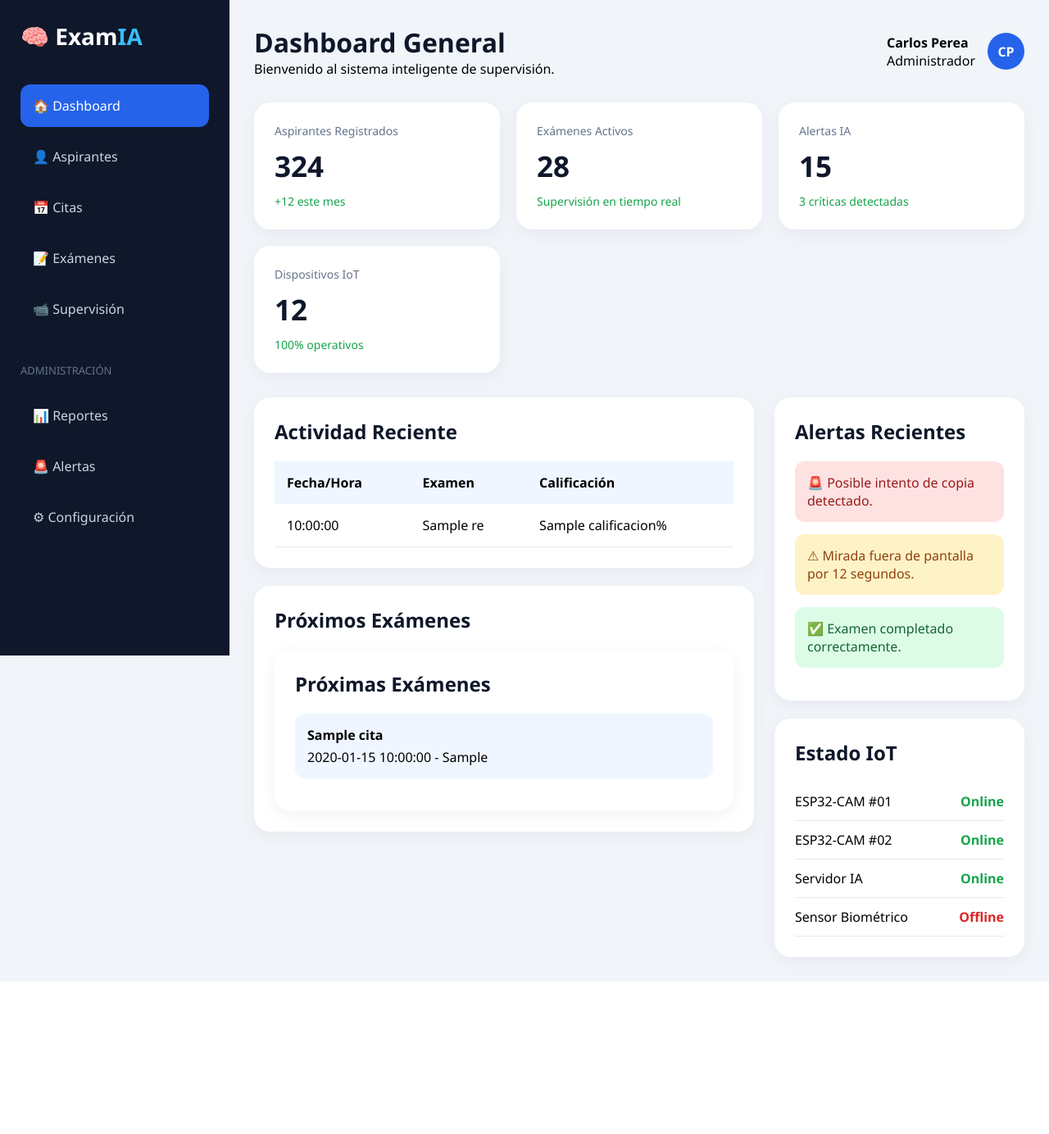
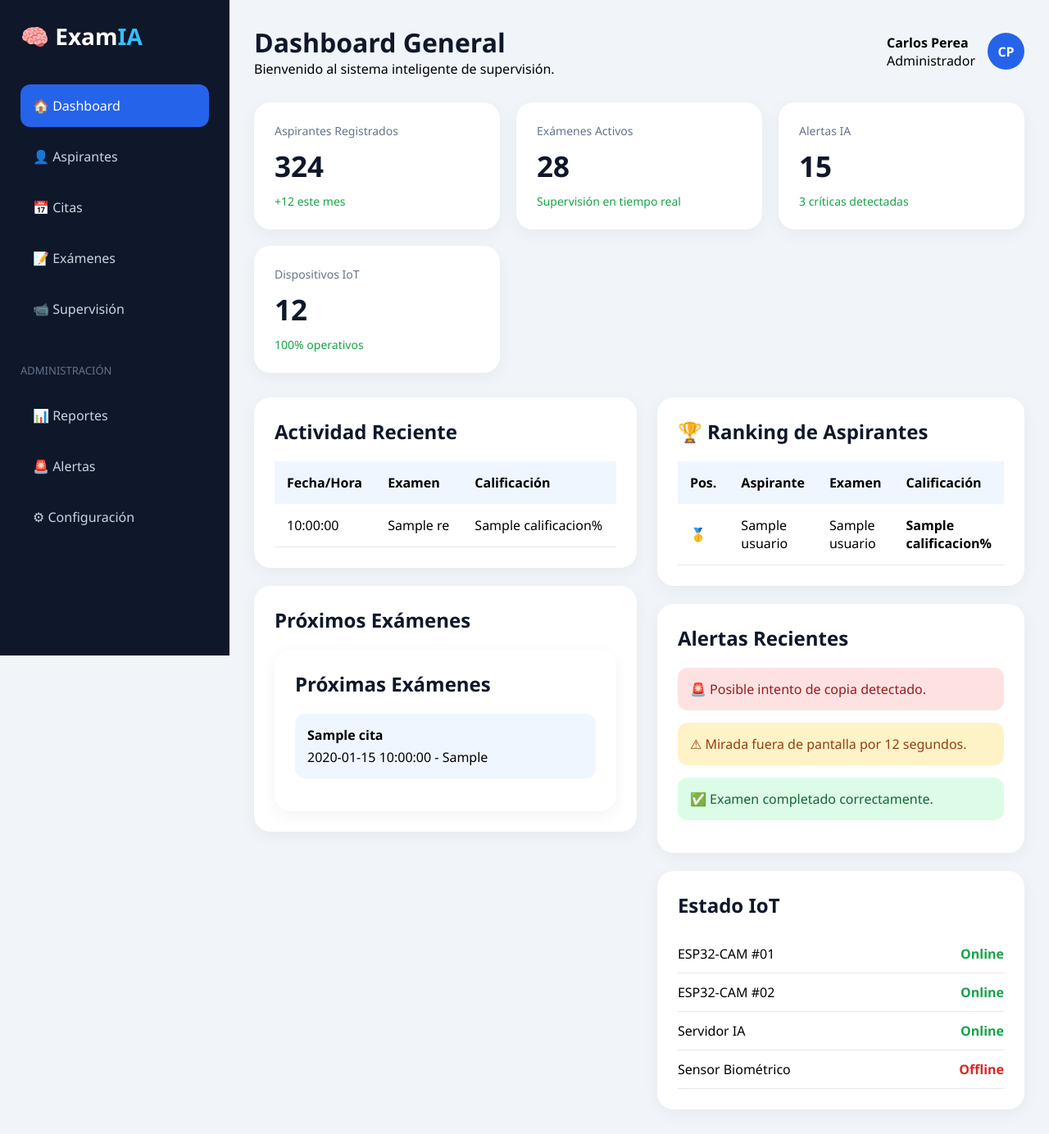
Before and after one commit to trexoxam/SIS-EV-IA-IOT, a Flask app: template templates/dashboard.html in a window 1280 px wide. Shown: the whole page at 82% size. Before the commit the page ends 1198 px from the top, so only its background shows below. Run offline with Flask 3, Linux system fonts and the light colour scheme; the template is opened without the code that fills it: most values are stand-ins (such as "Sample title", 1, 10 or a date in 2020).

Commit message:
cambio 12

```diff
--- a/templates/dashboard.html
+++ b/templates/dashboard.html
@@ -153,6 +153,53 @@ CP
 
 <div>
 
+    <div class="panel">
+
+    <h2>🏆 Ranking de Aspirantes</h2>
+
+    <table>
+        <thead>
+            <tr>
+                <th>Pos.</th>
+                <th>Aspirante</th>
+                <th>Examen</th>
+                <th>Calificación</th>
+            </tr>
+        </thead>
+
+        <tbody>
+            {% for usuario in ranking %}
+            <tr>
+                <td>
+                    {% if loop.index == 1 %}
+                        🥇
+                    {% elif loop.index == 2 %}
+                        🥈
+                    {% elif loop.index == 3 %}
+                        🥉
+                    {% else %}
+                        {{ loop.index }}
+                    {% endif %}
+                </td>
+
+                <td>{{ usuario.nombre_completo }}</td>
+                <td>{{ usuario.nombre_examen }}</td>
+                <td><strong>{{ usuario.calificacion }}%</strong></td>
+            </tr>
+            {% else %}
+            <tr>
+                <td colspan="4" style="text-align:center;">
+                    No hay aspirantes con una calificación mayor o igual a 75%.
+                </td>
+            </tr>
+            {% endfor %}
+        </tbody>
+
+    </table>
+
+</div>
+
+<br>
 
 <div class="panel">
 
```
